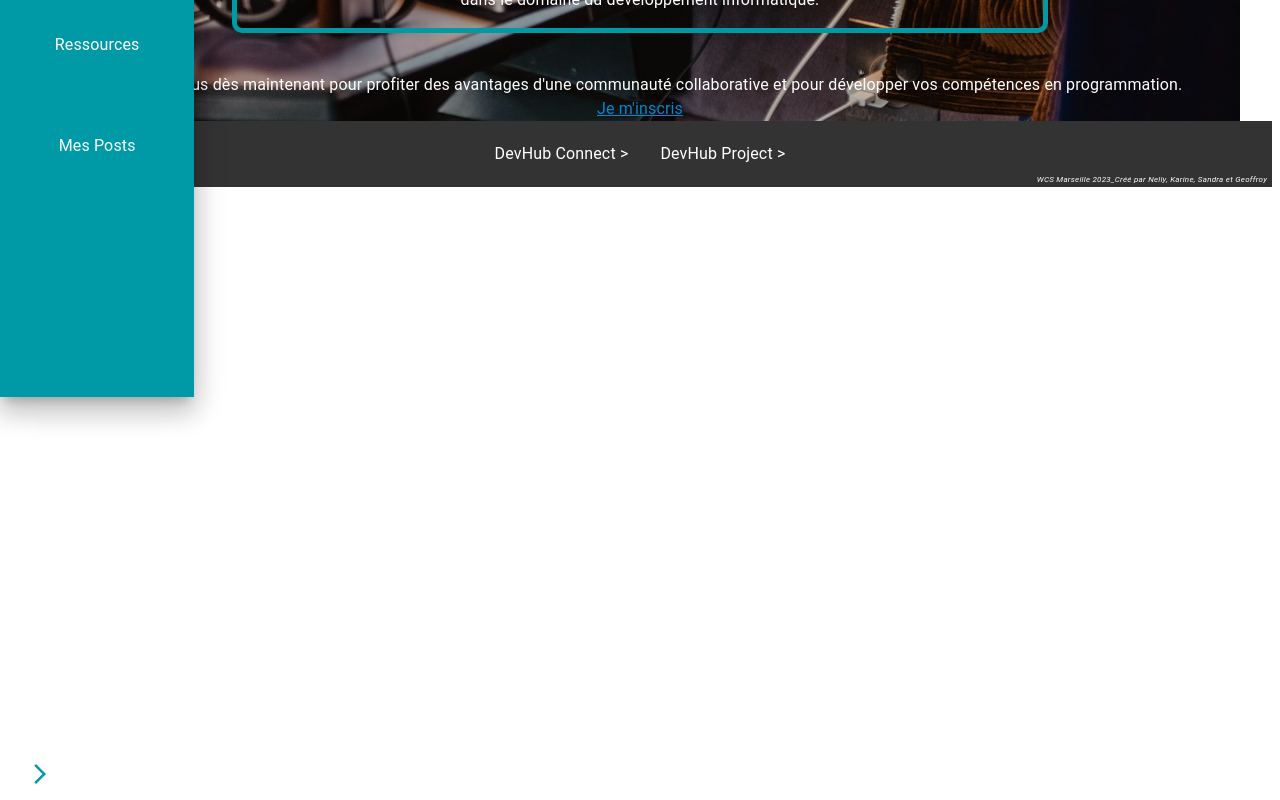
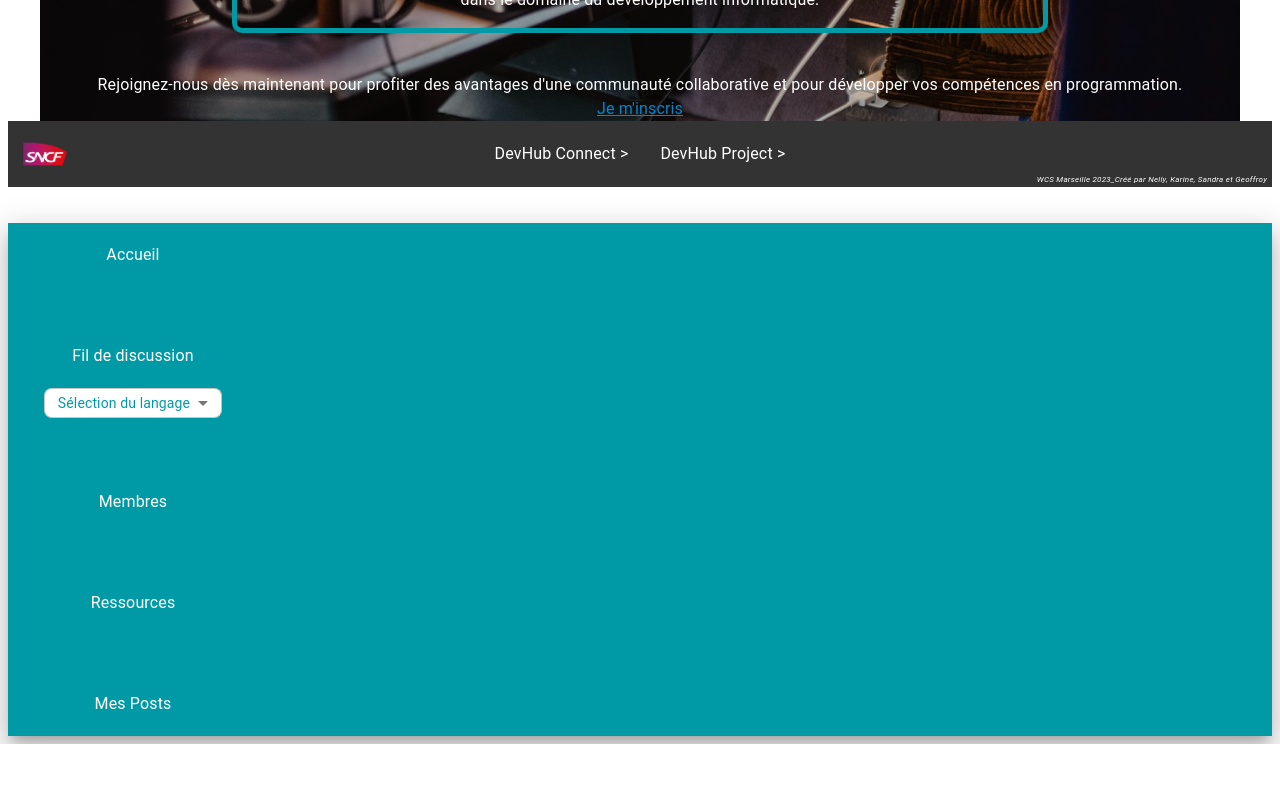
Before and after one commit to WildCodeSchool/DevHubShare, a React (Vite) app in the folder frontend/: page / in a window 1280 px wide. Shown: the part 403-1203 px from the top of the page. After the commit the page ends 1147 px from the top, so only its background shows below. Built offline with nearby package versions, Linux system fonts and the light colour scheme.

Commit message:
swipeableSidebar modified to fix issues, wip

```diff
--- a/frontend/src/App.jsx
+++ b/frontend/src/App.jsx
@@ -3,7 +3,7 @@ import Home from "./pages/Home";
 import SignUpPage from "./pages/SignUpPage";
 import HomeAfterSignIn from "./pages/HomeAfterSignIn";
 import ProfileUserPage from "./pages/ProfileUserPage";
-import ProfileUserRegistered from "./pages/ProfileUserRegisteredPage";
+import ProfileUserRegisteredPage from "./pages/ProfileUserRegisteredPage";
 import ProfileMember from "./pages/ProfileMember";
 import LanguageSelectFeed from "./pages/LanguageSelectFeed";
 import MembersList from "./pages/MembersList";
@@ -21,7 +21,7 @@ function App() {
         <Route path="/connexion" element={<SignInPage />} />
         <Route path="/creer-post" element={<HomeAfterSignIn />} />
         <Route path="/creation-compte" element={<ProfileUserPage />} />
-        <Route path="/mon-compte" element={<ProfileUserRegistered />} />
+        <Route path="/mon-compte" element={<ProfileUserRegisteredPage />} />
         <Route path="/profil-membre" element={<ProfileMember />} />
         <Route path="/fil-de-discussion" element={<LanguageSelectFeed />} />
         <Route path="/liste-membres" element={<MembersList />} />
--- a/frontend/src/components/ProfileUserRegistered.jsx
+++ b/frontend/src/components/ProfileUserRegistered.jsx
@@ -3,7 +3,7 @@ import React from "react";
 import { makeStyles } from "@material-ui/core/styles";
 import { Grid, Card, CardContent, Button } from "@material-ui/core";
 import Informations from "./profilComponents/Informations";
-import UserImage from "./profilComponents/UserImage";
+import UserImage from "./UserImage";
 import UserTextArea from "./registeredProfile/UserTextArea";
 import ModalSuppression from "./ModalSuppression";
 
--- a/frontend/src/components/Sidebar/SwipeableSidebar.jsx
+++ b/frontend/src/components/Sidebar/SwipeableSidebar.jsx
@@ -1,5 +1,5 @@
 import * as React from "react";
-import { Box } from "@mui/material";
+import { Box, useTheme, useMediaQuery } from "@mui/material";
 import SwipeableDrawer from "@mui/material/SwipeableDrawer";
 import Button from "@mui/material/Button";
 import List from "@mui/material/List";
@@ -11,30 +11,17 @@ import Select from "@mui/material/Select";
 import MenuItem from "@mui/material/MenuItem";
 import ArrowForwardIosIcon from "@mui/icons-material/ArrowForwardIos";
 import Stack from "@mui/material/Stack";
-// import { createTheme, ThemeProvider } from "@mui/material/styles";
 import { Link } from "react-router-dom";
 import { SidebarData } from "./SidebarData";
 
-// const drawerWidth = "15rem";
-
-// const theme = createTheme({
-//   typography: {
-//     fontSize: 19,
-//   },
-//   spacing: 1,
-// });
-
-// const themeSelect = createTheme({
-//   typography: {
-//     fontSize: 14,
-//   },
-// });
-
 export default function SwipeableSidebar() {
   const [open, setOpen] = React.useState(false);
+  const theme = useTheme();
+  const isSmallScreen = useMediaQuery(theme.breakpoints.down("sm"));
+
   const [state, setState] = React.useState({
     // eslint-disable-next-line no-unneeded-ternary
-    left: window.innerWidth < 800 ? false : true,
+    left: isSmallScreen ? false : true,
   });
 
   const handleClose = () => {
@@ -70,20 +57,18 @@ export default function SwipeableSidebar() {
 
   const list = (anchor) => (
     <Box
-      //   sx={{ width: anchor === "top" || anchor === "bottom" ? "auto" : 250 }}
+      sx={{
+        width: anchor === "top" || anchor === "bottom" ? "auto" : 250,
+      }}
       role="presentation"
       // onClick={toggleDrawer(anchor, false)}
       onKeyDown={toggleDrawer(anchor, false)}
-      sx={{ mt: "35%" }}
     >
       <Stack
         direction="column"
         justifyContent="space-around"
         alignItems="center"
-        // spacing={12}
       >
-        {/* <ThemeProvider theme={theme}> */}
-        {/* <Toolbar /> */}
         <Box>
           <List>
             <ListItem disablePadding>
@@ -134,7 +119,6 @@ export default function SwipeableSidebar() {
                 // eslint-disable-next-line prettier/prettier
                 renderValue={(value) => value || "Sélection du langage"}
               >
-                {/* <ThemeProvider theme={themeSelect}> */}
                 {langages.map((langage) => (
                   <MenuItem
                     sx={{
@@ -147,7 +131,6 @@ export default function SwipeableSidebar() {
                     {langage}
                   </MenuItem>
                 ))}
-                {/* </ThemeProvider> */}
               </Select>
             </FormControl>
 
@@ -167,7 +150,6 @@ export default function SwipeableSidebar() {
             ))}
           </List>
         </Box>
-        {/* </ThemeProvider> */}
       </Stack>
     </Box>
   );
@@ -179,7 +161,8 @@ export default function SwipeableSidebar() {
           onClick={toggleDrawer("left", true)}
           sx={{
             color: "#009AA6",
-            mt: "45%",
+            position: "relative",
+            bottom: "45rem",
           }}
         >
           <ArrowForwardIosIcon />
@@ -190,14 +173,14 @@ export default function SwipeableSidebar() {
         open={state.left}
         onClose={toggleDrawer("left", false)}
         onOpen={toggleDrawer("left", true)}
-        // variant="permanent"
+        // variant={isSmallScreen ? "temporary" : "permanent"}
         sx={{
-          //   width: drawerWidth,
+          position: "static",
           flexShrink: 0,
           [`& .MuiDrawer-paper`]: {
-            // width: drawerWidth,
             boxSizing: "border-box",
             backgroundColor: "#009AA6",
+            position: "static",
           },
           [`& .MuiModal-backdrop`]: {
             width: 0,
```
